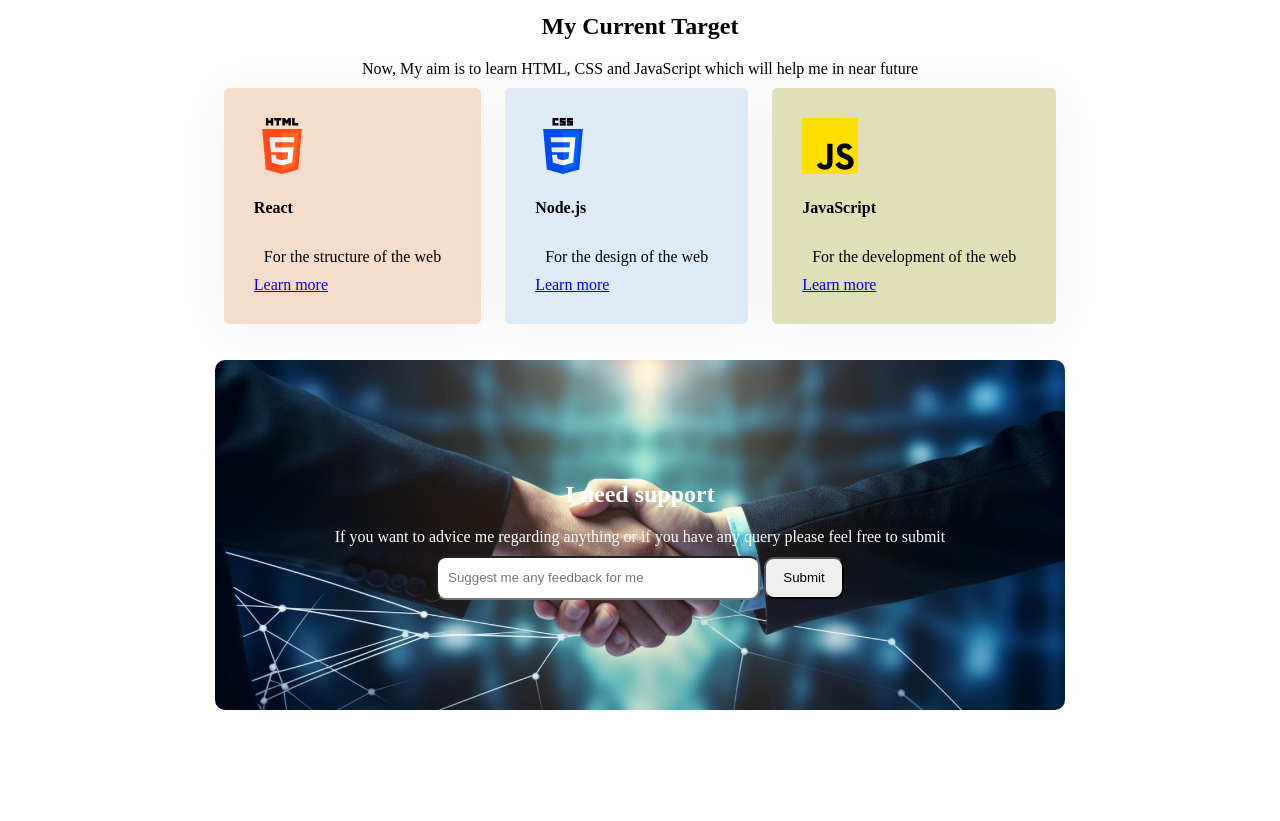
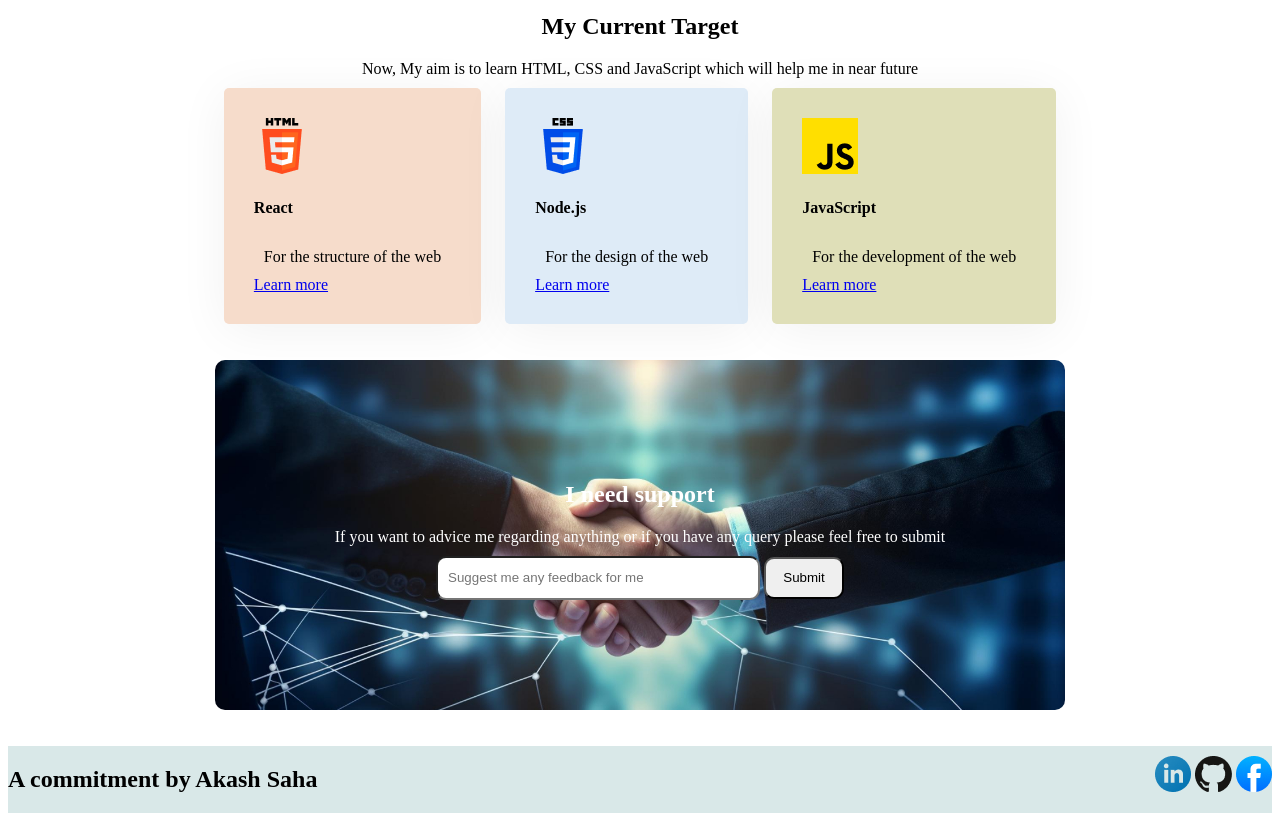
Before and after one commit to AKASH-SAHA1/Skill_Target, a plain HTML site: page index.html in a window 1280 px wide. Shown: the part 1305-2126 px from the top of the page. Before the commit the page ends 2023 px from the top, so only its background shows below. Drawn offline with Linux system fonts and the light colour scheme; a web font is replaced by a local one.

Commit message:
footer-done

```diff
--- a/index.html
+++ b/index.html
@@ -35,12 +35,15 @@
             </p>
           </div>
           <div>
-            <a href=""><button class="btn-banner">Contact with me</button></a>
+            <a href="#footer"
+              ><button class="btn-banner">Contact with me</button></a
+            >
           </div>
         </div>
       </div>
     </header>
     <main>
+      <section class="main-card"></section>
       <section class="video_section">
         <h2>My Inspiration</h2>
         <p>
@@ -106,6 +109,19 @@
         </section>
       </div>
     </main>
-    <footer></footer>
+    <br />
+    <br />
+    <footer id="footer">
+      <div class="main_footer">
+        <div class="name-footer">
+          <h2>A commitment by Akash Saha</h2>
+        </div>
+        <div class="footer-icons">
+          <img src="assets/linkedin-icon 1.png" alt="" />
+          <img src="assets/github.png" alt="" />
+          <img src="assets/facebook.png" alt="" />
+        </div>
+      </div>
+    </footer>
   </body>
 </html>
--- a/styles/skill.css
+++ b/styles/skill.css
@@ -159,6 +159,16 @@ nav li a {
 
 }
 
+.main_footer {
+  background-color: rgb(217, 232, 232);
+  display: flex;
+  justify-content: space-between;
+}
+
+.footer-icons {
+  padding-top: 10px;
+}
+
 .submit-field input {
   width: 300px;
   height: 20px;
```
